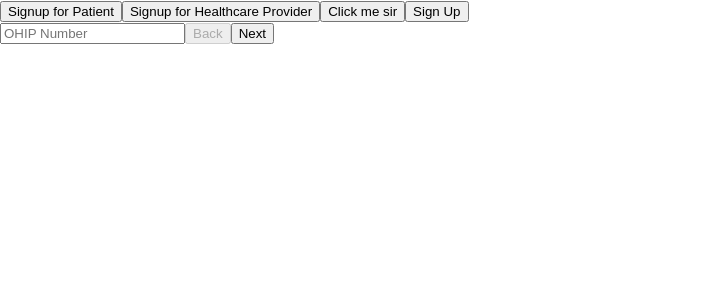
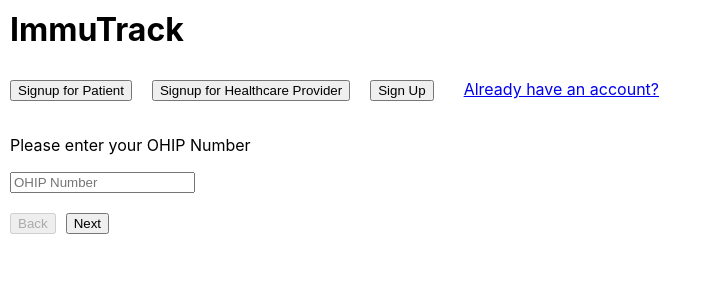
Before and after one commit to DavidrMur/ImmuTrack-Mobile, a React (Create React App) app in the folder web/: page /signup in a window 1280 px wide. Both pictures are taken after a click on the button "Signup for Patient". Shown: the top 300 px of the page, without its empty margins (0-722 px from the left). Built offline with nearby package versions, Linux system fonts and the light colour scheme; what redux-saga-store would draw is missing.

Commit message:
demo - temporary styling and links

```diff
--- a/web/src/App.js
+++ b/web/src/App.js
@@ -6,6 +6,7 @@ import SignupPage from './containers/SignupPage/SignupPage';
 function App() {
   return (
     <div className="App">
+      <h1 style={{margin: "10px"}}>ImmuTrack</h1>
       <Switch>
         <Route path='/login' component={LoginPage}/>
         <Route path='/signup' component={SignupPage}/>
--- a/web/src/components/SignupPage/SignupPageComponents.js
+++ b/web/src/components/SignupPage/SignupPageComponents.js
@@ -2,21 +2,27 @@ import React from 'react';
 
 const SignupOHIP = (props) => {
     return (
+        <div style={{margin: "10px"}} >
+        <p >Please enter your OHIP Number</p>
         <input type="text" placeholder="OHIP Number" onChange={(event) => props.fieldFunction(event.target.value)}/>
+        </div>
     )
 };
 
 const SignupSCN = (props) => {
     return (
+        <div style={{margin: "10px"}}>
+        <p >Please enter your SCN Number</p>
         <input type="text" placeholder="SCN - Back of Healthcard" onChange={(event) => props.fieldFunction(event.target.value)} />
+        </div>
     )
 };
 
 const SignupOwner = (props) => {
     return (
-        <div>
-            <h1>This Health Card belongs to</h1>
-            <button>Me</button>
+        <div style={{margin: "10px"}}>
+            <p >This Health Card belongs to</p>
+            <button style={{margin: "10px"}} >Me</button>
             <button>Dependant</button>
         </div>
     )
@@ -24,8 +30,9 @@ const SignupOwner = (props) => {
 
 const SignupName = (props) => {
     return (
-        <div>
-            <input type="text" placeholder="First Name" onChange={(event) => props.nestedFieldFunction.signupSetFirstName(event.target.value)}/>
+        <div style={{margin: "10px"}} >
+            <p >Please enter your first and last name</p>
+            <input style={{margin: "10px"}} type="text" placeholder="First Name" onChange={(event) => props.nestedFieldFunction.signupSetFirstName(event.target.value)}/>
             <input type="text" placeholder="Last Name" onChange={(event) => props.nestedFieldFunction.signupSetLastName(event.target.value)}/>
         </div>
     )
@@ -33,7 +40,8 @@ const SignupName = (props) => {
 
 const SignupDOB = (props) => {
     return (
-        <div>
+        <div style={{margin: "10px"}}>
+            <p >Please enter your date of birth</p>
             <input type="text" placeholder="date" onChange={(event) => props.fieldFunction(event.target.value)} />
             {/* TODO: change this, depends on the UI module we use */}
         </div>
@@ -42,7 +50,8 @@ const SignupDOB = (props) => {
 
 const SignupGender = (props) => {
     return (
-        <div>
+        <div style={{margin: "10px"}}>
+            <p  >Please enter your gender</p>
             {/* TODO: change this, depends on the UI module we use */}
             <input type="text" placeholder="If other, please specify"  onChange={(event) => props.fieldFunction(event.target.value)} />
         </div>
@@ -59,18 +68,19 @@ const SignupReview = (props) => {
 
 const SignupCredentials = (props) => {
     return (
-        <div>
-            <input type="text" placeholder="username" onChange={(event) => props.nestedFieldFunction.signupSetUsername(event.target.value)}/>
-            <input type="password" placeholder="password" onChange={(event) => props.nestedFieldFunction.signupSetPassword(event.target.value)}/>
-            <input type="email" placeholder="email" onChange={(event) => props.nestedFieldFunction.signupSetEmail(event.target.value)}/>
+        <div style={{margin: "10px"}} >
+            <p >Please enter your desired credentials</p>
+            <input style={{margin: "10px"}} type="text" placeholder="username" onChange={(event) => props.nestedFieldFunction.signupSetUsername(event.target.value)}/>
+            <input style={{margin: "10px"}} type="password" placeholder="password" onChange={(event) => props.nestedFieldFunction.signupSetPassword(event.target.value)}/>
+            <input style={{margin: "10px"}} type="email" placeholder="email" onChange={(event) => props.nestedFieldFunction.signupSetEmail(event.target.value)}/>
         </div>
     )
 }
 
 const SignupGeneral = (props) => {
     return (
-        <div>
-            <p>General Information</p>
+        <div style={{margin: "10px"}}>
+            <p >General Information</p>
             <input type="text" placeholder="Postal Code" />
             {/* DROPDOWN - Race / Depends on UI*/}
             {/* DROPDOWN - Level of Education / Depends on UI*/}
@@ -80,40 +90,52 @@ const SignupGeneral = (props) => {
 
 const SignupProfession = (props) => {
     return (
+        <div style={{margin: "10px"}}>
+        <p>Please enter your profession</p>
         <input type="text" placeholder="DROPDOWN - profession" onChange={(event) => props.fieldFunction(event.target.value)} />
-    )
+        </div>
+  )
 }
 
 const SignupLicense = (props) => {
     return (
+        <div style={{margin: "10px"}}>
+        <p>Please enter your profession</p>
         <input type="text" placeholder="License Number" onChange={(event) => props.fieldFunction(event.target.value)}/>
-    )
+        </div>
+   )
 }
 
 const SignupWorkLocation = (props) => {
     return (
-        <div>
-            <h1>{`${props.workType} Work Location`}</h1>
-            <input type="text" placeholder="Organization Name" onChange={(event) => props.nestedFieldFunction.signupSetWorkName(event.target.value)}/>
-            <input type="text" placeholder="Address" onChange={(event) => props.nestedFieldFunction.signupSetWorkAddress(event.target.value)}/>
-            <input type="text" placeholder="City" onChange={(event) => props.nestedFieldFunction.signupSetWorkCity(event.target.value)}/>
-            <input type="text" placeholder="Postal Code" onChange={(event) => props.nestedFieldFunction.signupSetWorkPostal(event.target.value)} />
-            <input type="text" placeholder="Clinic Phone Number" onChange={(event) => props.nestedFieldFunction.signupSetWorkPhoneNumber(event.target.value)}/>
+        <div style={{margin: "10px", width: "200px"}}>
+            <p>{`${props.workType} Work Location`}</p>
+            <input style={{margin: "10px"}} type="text" placeholder="Organization Name" onChange={(event) => props.nestedFieldFunction.signupSetWorkName(event.target.value)}/>
+            <input style={{margin: "10px"}} type="text" placeholder="Address" onChange={(event) => props.nestedFieldFunction.signupSetWorkAddress(event.target.value)}/>
+            <input style={{margin: "10px"}} type="text" placeholder="City" onChange={(event) => props.nestedFieldFunction.signupSetWorkCity(event.target.value)}/>
+            <input style={{margin: "10px"}} type="text" placeholder="Postal Code" onChange={(event) => props.nestedFieldFunction.signupSetWorkPostal(event.target.value)} />
+            <input style={{margin: "10px"}} type="text" placeholder="Clinic Phone Number" onChange={(event) => props.nestedFieldFunction.signupSetWorkPhoneNumber(event.target.value)}/>
             {/* TODO: need checkboxes - depends on ui */}
-            <input type="text" placeholder="EMR Integration - NEEDS something else too?" />
+            <input style={{margin: "10px"}} type="text" placeholder="EMR Integration - NEEDS something else too?" />
         </div>
     )
 }
 
 const SignupPrimaryWork = (props) => {
     return (
+        <div style={{margin: "10px"}}>
+
         <SignupWorkLocation workType="Primary" nestedFieldFunction={props.nestedFieldFunction}/>
+        </div>
     )
 }
 
 const SignupOtherWork = (props) => {
     return (
+        <div style={{margin: "10px"}}>
+        <p>Please enter your profession</p>
         <SignupWorkLocation workType="(Optional) Other"/>
+        </div>
     )
 }
 
--- a/web/src/components/SignupPage/SignupPageHealthcare.js
+++ b/web/src/components/SignupPage/SignupPageHealthcare.js
@@ -11,6 +11,7 @@ class SignupPageHealthcare extends Component {
                <SignupName nestedFieldFunction = {this.props.healthcareSignupFunctions.signupSetName} />
                <SignupPrimaryWork nestedFieldFunction = {this.props.healthcareSignupFunctions.signupSetWork}/>
                <SignupCredentials nestedFieldFunction = {this.props.healthcareSignupFunctions.signupSetCredentials}/>
+               <button onClick={() => this.setState({pageCount: this.state.pageCount + 1})}>Signup</button>
             </div>
         )
     }
--- a/web/src/components/SignupPage/SignupPagePatient.js
+++ b/web/src/components/SignupPage/SignupPagePatient.js
@@ -45,7 +45,7 @@ class SignupPagePatient extends Component {
             <div>
                 {signupView}
                 {/* TODO: Make into a component (do we really need to?)*/}
-                <button onClick={() => this.setState({pageCount: this.state.pageCount - 1})} disabled ={this.state.pageCount === 1} >Back</button>
+                <button style={{margin: "10px"}} onClick={() => this.setState({pageCount: this.state.pageCount - 1})} disabled ={this.state.pageCount === 1} >Back</button>
                 <button onClick={() => this.setState({pageCount: this.state.pageCount + 1})} hidden= {this.state.pageCount === this.state.maxPageCount}>Next</button>
                 <button onClick={() => this.setState({pageCount: this.state.pageCount + 1})} hidden= {!(this.state.pageCount === this.state.maxPageCount)}>Signup</button>
             </div>
--- a/web/src/containers/LoginPage.js
+++ b/web/src/containers/LoginPage.js
@@ -1,5 +1,6 @@
 import React, { Component } from 'react';
 import { connect } from 'react-redux';
+import { Link } from 'react-router-dom';
 import * as actions from 'redux-saga-store/actions/index';
 import './LoginPage.css';
 
@@ -33,7 +34,7 @@ class LoginPage extends Component {
                 <input type="checkbox" />
                 <p className="container--option">Forgot Password?</p>
                 <p>Not a member?</p>
-                <button>Create account</button>
+                <Link className='container--option' to="/signup">Create an Account</Link>
             </div>
 
         );
--- a/web/src/containers/SignupPage/SignupPage.css
+++ b/web/src/containers/SignupPage/SignupPage.css
@@ -0,0 +1,20 @@
+.container {
+    display: flex;
+    flex-direction: column;
+    text-align: center;
+    width: 600px;
+    left: 50vw;
+}
+
+.container--field {
+    margin: 10px;
+    margin-bottom: 20px;
+    flex: 1
+}
+
+.container--option {
+    margin: 20px;
+    flex: 2;
+    width: 100px;
+    display: inline-flex;
+}
--- a/web/src/containers/SignupPage/SignupPage.js
+++ b/web/src/containers/SignupPage/SignupPage.js
@@ -1,5 +1,6 @@
 import React, { Component } from 'react';
 import { connect } from 'react-redux';
+import { Link } from 'react-router-dom';
 import SignupPagePatient from '../../components/SignupPage/SignupPagePatient';
 import SignupPageHealthcare from '../../components/SignupPage/SignupPageHealthcare';
 import * as actions from 'redux-saga-store/actions/index';
@@ -59,14 +60,14 @@ class SignupPage extends Component {
         let signupView;
         if (this.state.type === 'patient') signupView = (<SignupPagePatient patientSignupFunctions={this.patientSignupFunctions}/>);
         else if (this.state.type === 'healthcare') signupView = (<SignupPageHealthcare healthcareSignupFunctions={this.healthcareSignupFunctions} />);
-        else signupView = (<></>);
+        else signupView = (<p>Please choose a signup option that is appropriate</p>);
         return (
-            <div>
+            <div >
                 {/* TODO: Make sure the fields do not mix if someone wants to switch to a different signup flow */}
-                <button onClick={() => this.setState({type: 'patient'})}>Signup for Patient</button>
-                <button onClick={() => this.setState({type: 'healthcare'})}>Signup for Healthcare Provider</button>
-                <button onClick={() => this.healthcareSignupFunctions.signupSetProfession()}>Click me sir </button>
-                <button onClick = {this.props.signupPending}>Sign Up</button>
+                <button className='container--field' onClick={() => this.setState({type: 'patient'})}>Signup for Patient</button>
+                <button className='container--field' onClick={() => this.setState({type: 'healthcare'})}>Signup for Healthcare Provider</button>
+                <button className='container--field' disabled={this.state.type === 'none'} onClick = {this.props.signupPending}>Sign Up</button>
+                <Link className='container--option' to="/login">Already have an account?</Link>
                 {signupView}
             </div>
             )
```
